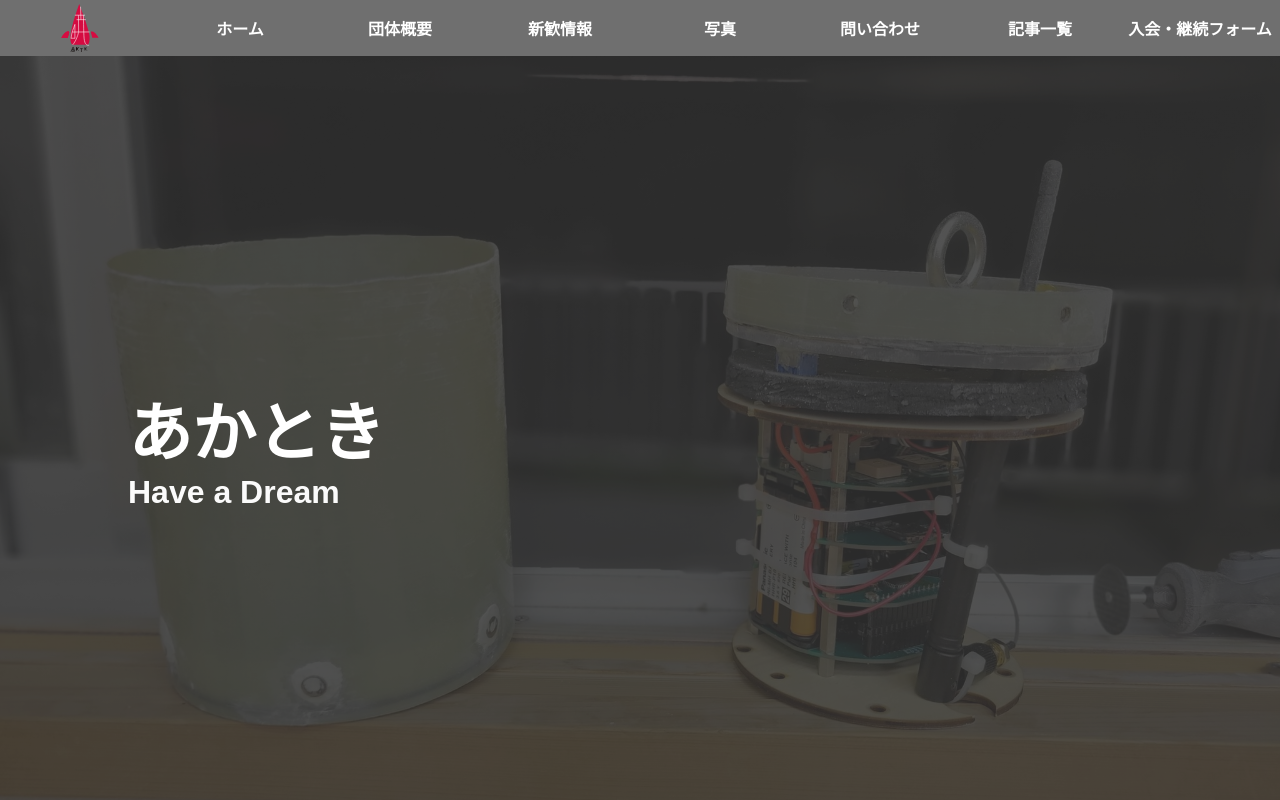
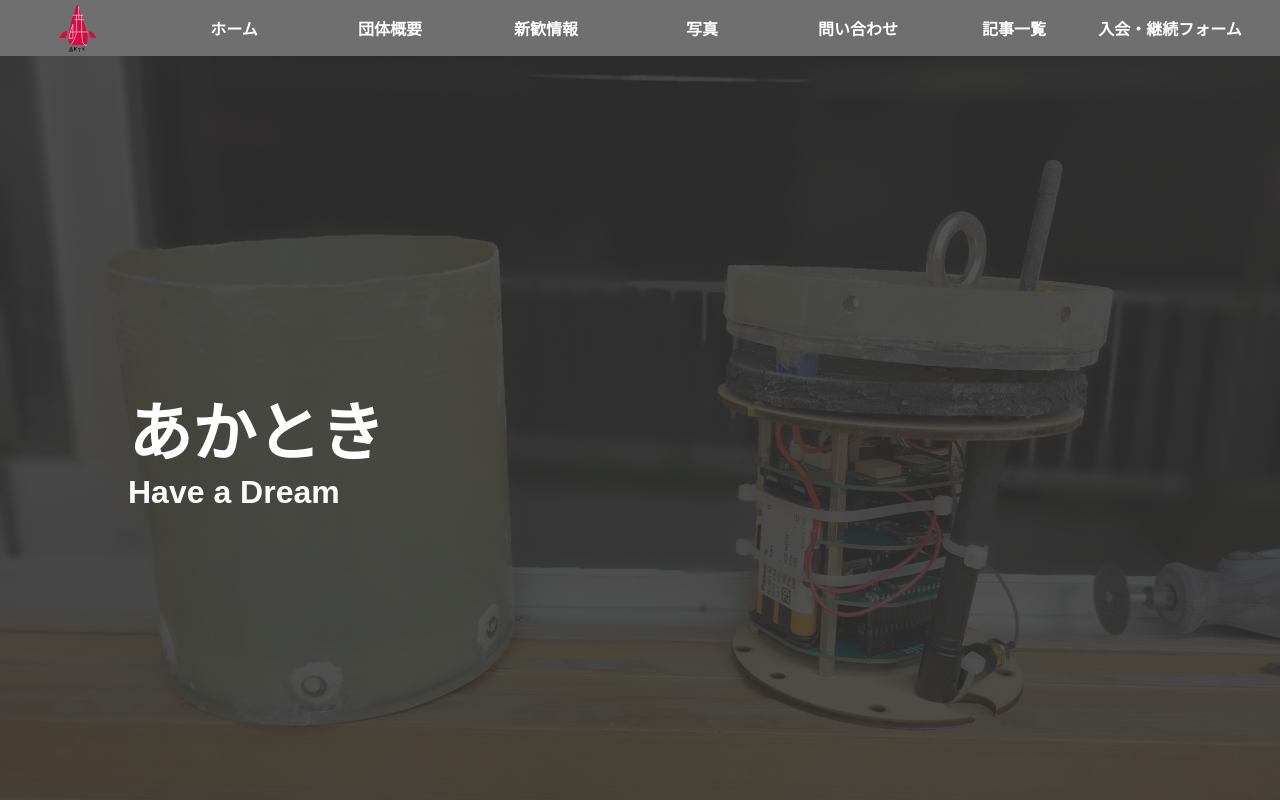
Before and after one commit to Akatoki-Saidai/Akatoki-Saidai.github.io, an Astro site: page / in a window 1280 px wide. Shown: the top 800 px of the page. Built offline with nearby package versions, Linux system fonts and the light colour scheme; Astro itself is replaced by a stand-in of ours.

Commit message:
headerの右側に余裕が欲しかったので余白を追加

```diff
--- a/src/styles/global.css
+++ b/src/styles/global.css
@@ -11,7 +11,7 @@
   align-items: center;
   list-style-type: none;
   margin: 0;
-  padding: 0;
+  padding: 0 32px 0 0;
   background-color: #6f6f6f;
   height: 56px;
 }
```
